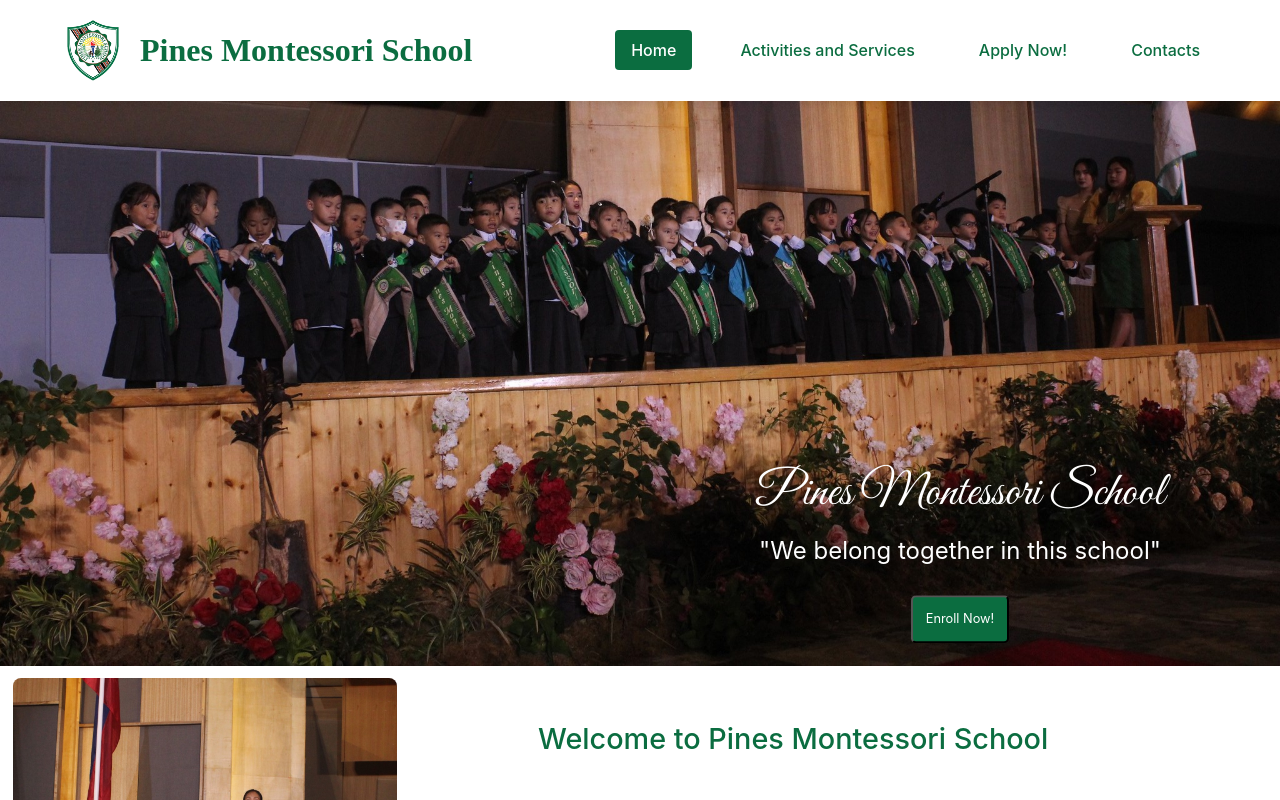
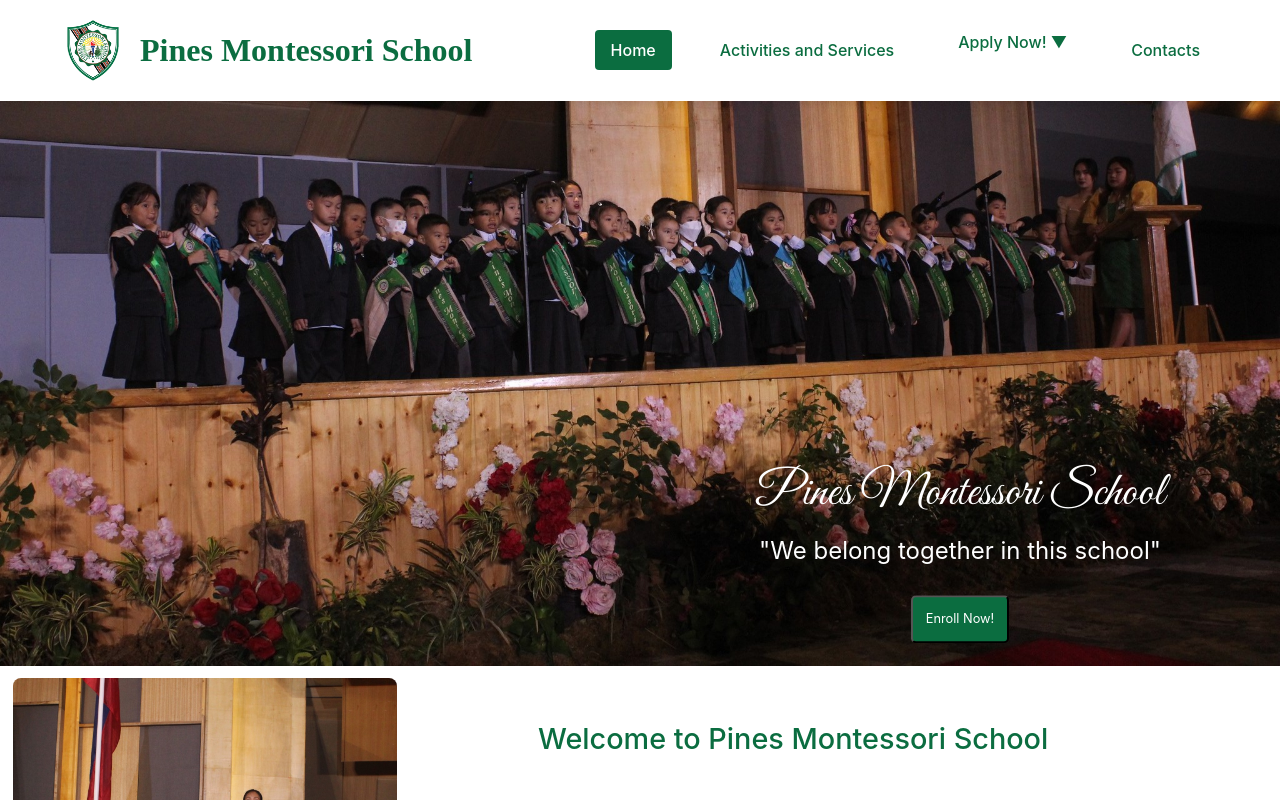
Before and after one commit to RoldanOppas/appdev, a React (Vite) app: page / in a window 1280 px wide. Shown: the top 800 px of the page. Built offline with nearby package versions, Linux system fonts and the light colour scheme; a web font is replaced by a local one.

Commit message:
comennts

```diff
--- a/src/App.jsx
+++ b/src/App.jsx
@@ -14,8 +14,7 @@
   return (
     <>
       <style>
-        {`
-          @import url('https://fonts.googleapis.com/css2?family=Great+Vibes&family=Noto+Serif+KR:wght@200..900&family=Pirata+One&display=swap');        `}
+        {`@import url('https://fonts.googleapis.com/css2?family=Great+Vibes&family=Noto+Serif+KR:wght@200..900&family=Pirata+One&display=swap');`}
       </style>
       <Router>
         <div className="app">
@@ -33,9 +32,27 @@
               <NavLink to="/activities" className={({ isActive }) => isActive ? 'active' : ''}>
                 Activities and Services
               </NavLink>
-            <NavLink to="/apply" className={({ isActive }) => isActive ? 'active' : ''}>
-              Apply Now!
+              <div
+                className="submenu-container"
+                onMouseEnter={() => setShowApplySubmenu(true)}
+                onMouseLeave={() => setShowApplySubmenu(false)}
+              >
+                <NavLink
+                  to="/apply"
+                  className={({ isActive }) => isActive ? 'active' : ''}
+                >
+                  Apply Now! ▼
                 </NavLink>
+                {showApplySubmenu && (
+                  <div className="submenu">
+                    <NavLink to="/apply/preschool">Pre-school</NavLink>
+                    <NavLink to="/apply/kindergarten">Kindergarten</NavLink>
+                    <NavLink to="/apply/elementary">Elementary</NavLink>
+                    <NavLink to="/apply/highschool">High School</NavLink>
+                    <NavLink to="/apply/job">Job Application</NavLink>
+                  </div>
+                )}
+              </div>
               <NavLink to="/contacts" className={({ isActive }) => isActive ? 'active' : ''}>
                 Contacts
               </NavLink>
```
Lines whose indentation alone changed are shown as unchanged.
